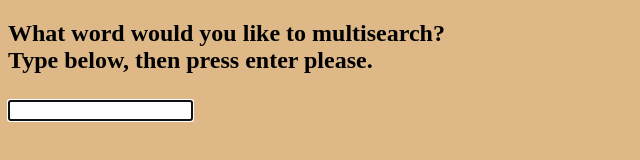
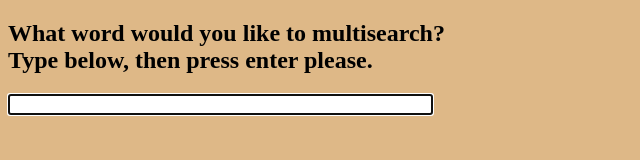
Before and after one commit to soyant/mSearch, a plain HTML site: page index.html in a window 1280 px wide. Shown: the whole page, without its empty margins (0-640 px from the left). Drawn offline with Linux system fonts and the light colour scheme.

Commit message:
Update index.html

```diff
--- a/index.html
+++ b/index.html
@@ -6,7 +6,7 @@
 
 		<p><h2>What word would you like to multisearch? <br> Type below, then press enter please.</h2></p>
 
-		<h2><input type="text" id="boxu" autofocus></h2>
+		<input type="text" id="boxu" size="50" autofocus>
 
 		<script>
 			document.getElementById("boxu").onkeydown = function(e) {searchy(e)};
```
